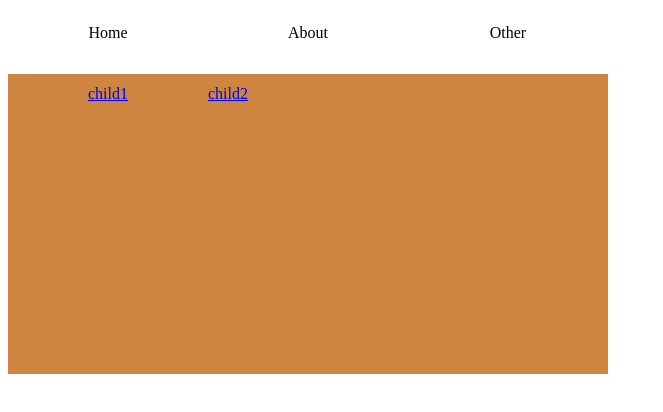
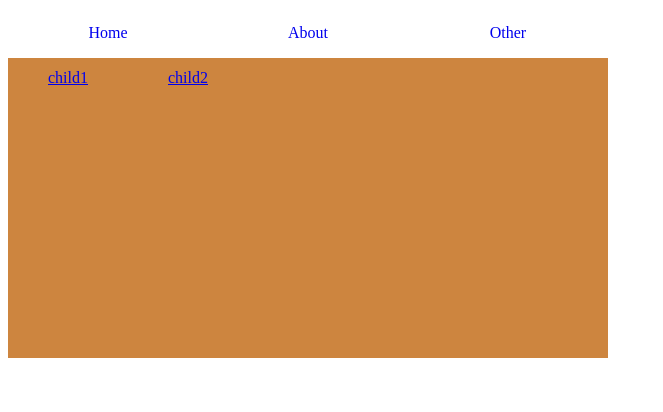
Before and after one commit to qjwvtd/vue-spa-demo, a Vue app: page / in a window 1280 px wide. Shown: the top 412 px of the page, without its empty margins (0-663 px from the left). Built offline with nearby package versions, Linux system fonts and the light colour scheme.

Commit message:
modify nav

```diff
--- a/src/App.vue
+++ b/src/App.vue
@@ -1,10 +1,10 @@
 <template>
   <div id="app">
-    <ul class="navigation">
-      <li><router-link to="/">Home</router-link></li>
-      <li><router-link to="/about">About</router-link></li>
-      <li><router-link to="/other">Other</router-link></li>
-    </ul>
+    <div class="navigation">
+      <span><router-link to="/">Home</router-link></span>
+      <span><router-link to="/about">About</router-link></span>
+      <span><router-link to="/other">Other</router-link></span>
+    </div>
     <router-view></router-view>
   </div>
 </template>
@@ -14,7 +14,7 @@ export default {
 };
 </script>
 <style scoped>
-  *{margin: 0;padding: 0}
+  *,p{margin: 0;padding: 0}
   a{text-decoration: none;outline: none}
   #app{
     width: 600px;
@@ -24,9 +24,9 @@ export default {
       width: 100%;
       list-style: none;
   }
-  .navigation li{
+  .navigation span{
+      float: left;
       width: 33.3333%;
-      float: left;
       height: 50px;
       line-height: 50px;
       text-align: center;
--- a/src/components/home/index.vue
+++ b/src/components/home/index.vue
@@ -1,13 +1,9 @@
 <template>
     <div class="home">
-        <ul class="homeNav">
-            <li>
-                <router-link to="child1">child1</router-link>
-            </li>
-            <li>
-                <router-link to="child2">child2</router-link>
-            </li>
-        </ul>
+        <div class="homeNav">
+            <router-link to="child1">child1</router-link>
+            <router-link to="child2">child2</router-link>
+        </div>
         <router-view></router-view>
     </div>
 </template>
@@ -26,9 +22,8 @@ export default {
     }
     .home .homeNav{
         overflow: hidden;
-        list-style: none;
     }
-    .home .homeNav li{
+    .home .homeNav a{
         float: left;
         width: 120px;
         line-height: 40px;
--- a/src/store/store.js
+++ b/src/store/store.js
@@ -8,7 +8,7 @@ export const store = new Vuex.Store({
     count: 0
   },
   mutations: {
-    increment () {
+    increment() {
       this.state.count = this.state.count + 1;
       console.log(this.state.count);
     }
```
Also changed, not shown: src/index.js (+6 -6 lines), src/store/store.vue (deleted, +0 -13 lines).
